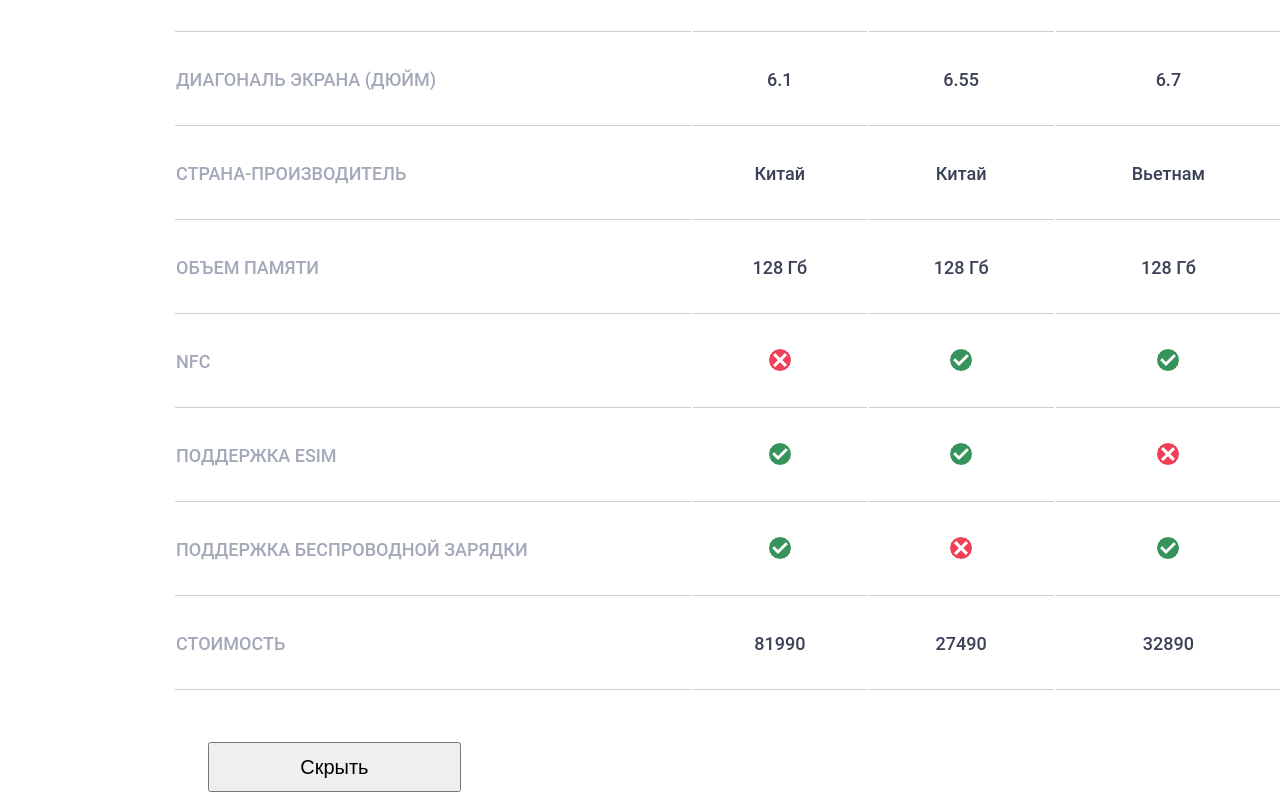
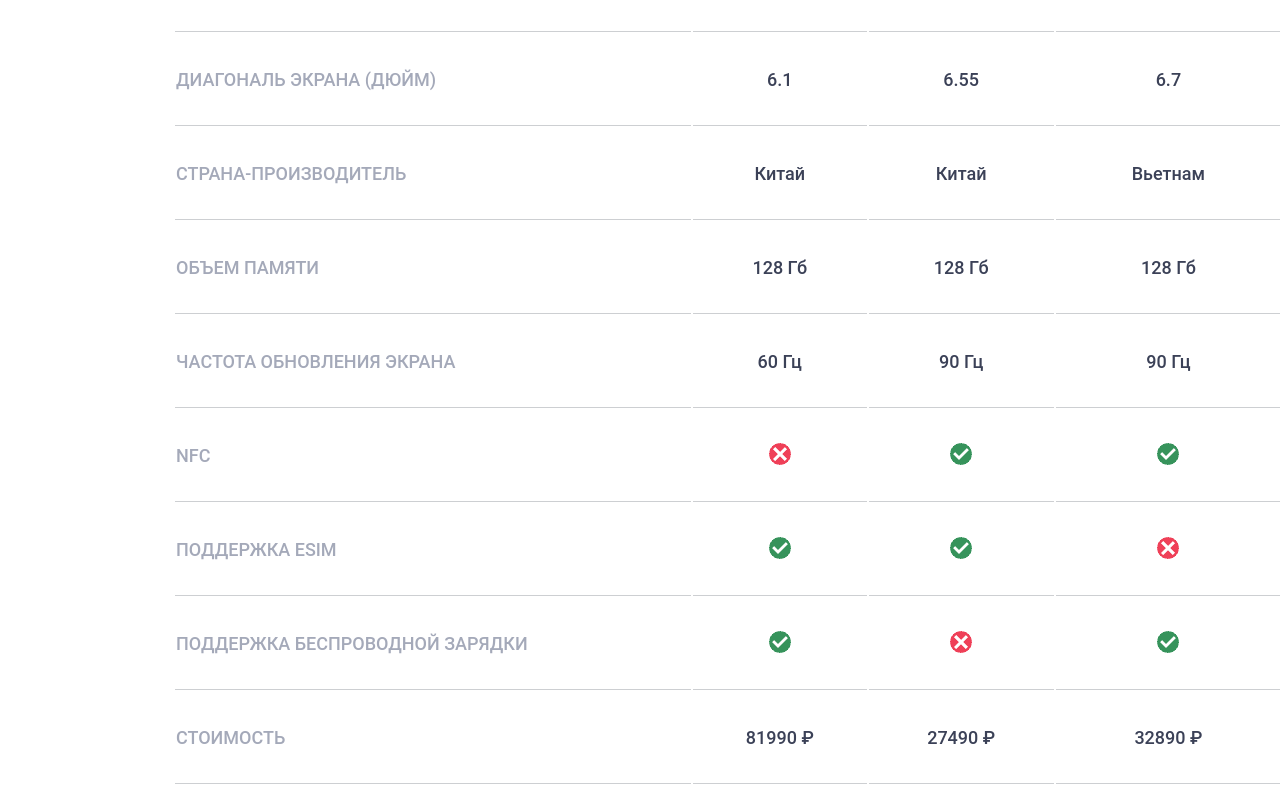
Before and after one commit to vitnsk/filterGoodJS, a Vue app: page / in a window 1280 px wide. Shown: the part 695-1495 px from the top of the page. Built offline with nearby package versions, Linux system fonts and the light colour scheme.

Commit message:
work-ver1

```diff
--- a/src/components/Phone.vue
+++ b/src/components/Phone.vue
@@ -44,7 +44,7 @@
                 <tr>
                 <th>
                     <div class="show-difference">
-                    <input type="checkbox"  v-model="hideGoods">Показать различия
+                    <input type="checkbox"  v-model="hideGoods" >Показать различия
                  </div>
                 </th>
 
@@ -63,16 +63,38 @@
         </thead>
 
         <tbody>
-                <tr>
+                <tr v-if="!hideGoods">
                 <td class="products-rows">Производитель</td>
-                       <td class="info-rows" v-for="(phone, index) in dateList=phones.slice(0,n)" :key="index">{{phone.company}}</td>
+                       <!-- <td class="info-rows" v-for="(phone, index) in dateList=phones.slice(0,n)" :key="index">{{phone.company}}</td> -->
+                       <template v-for="(phone, index) in phones" :key="index">
+                        <template v-if="index < n" >
 
+                        <td class="info-rows" >{{phone.company}}</td>
+
+
+                    </template>
+                    </template>
                 </tr>
 
                 <tr>
                 <td class="products-rows"> год релиза</td>
-                <td class="info-rows" v-for="(phone, index) in dateList=phones.slice(0,n)" :key="index">{{phone.year}}</td>
-                </tr>
+                <!-- <td class="info-rows" v-for="(phone, index) in dateList=phones.slice(0,n)" :key="index">{{phone.year}}</td> -->
+                <template v-for="(phone, index) in phones" :key="index">
+                    <template v-if="index < n" >
+
+                    <td class="info-rows" v-bind:selectedGoods="phone.year" v-bind:i="index">{{phone.year}}</td>
+                    <!-- <template v-bind:ph="phone.year" v-if="(phone.year)!= ph" >
+                        {{phone.year}} - {{index+1}}-{{ ph }}
+
+                    </template> -->
+                    <template v-for="(phn, index) in selectedGood" :key="index">
+                        {{ phn }}
+                    </template>
+
+                </template>
+                </template>
+
+            </tr>
                 <tr>
                 <td class="products-rows"> Диагональ экрана (дюйм)</td>
                 <td class="info-rows" v-for="(phone, index) in dateList=phones.slice(0,n)" :key="index">{{phone.diagonal}}</td>
@@ -81,12 +103,12 @@
                     <td class="products-rows">Страна-производитель</td>
                     <td class="info-rows" v-for="(phone, index) in dateList=phones.slice(0,n)" :key="index">{{phone.country}}</td>
                 </tr>
-                <tr>
+                <tr v-if="!hideGoods">
                     <td class="products-rows">Объем памяти</td>
                     <td class="info-rows" v-for="(phone, index) in dateList=phones.slice(0,n)" :key="index">{{phone.memory}} Гб</td>
                 </tr>
 
-                <tr class="fr-screen" v-if="hideGoods">
+                <tr class="fr-screen" v-if="!hideGoods">
                     <td class="products-rows">Частота обновления экрана</td>
                     <td class="info-rows" v-for="(phone, index) in dateList=phones.slice(0,n)" :key="index">{{phone.fscreen}} Гц</td>
                 </tr>
@@ -107,15 +129,15 @@
                 </tr>
                 <tr>
                     <td class="products-rows">Стоимость</td>
-                    <td class="info-rows" v-for="(phone, index) in dateList=phones.slice(0,n)" :key="index">{{phone.price}}</td>
+                    <td class="info-rows" v-for="(phone, index) in dateList=phones.slice(0,n)" :key="index">{{phone.price}} ₽</td>
                 </tr>
 
             </tbody>
                 </table>
 
             </div>
-            <button class="hid" @click="hide">Скрыть</button>
-
+            <!-- <button class="hid" @click="hide">Скрыть</button>
+            -->
             <!-- <button class="hid" @click="page1">Лист-1</button>
             <button class="hid" @click="page2">Лист-1</button> -->
             <!-- <input class="hid" v-model="start" type="number" />
@@ -138,20 +160,24 @@ export default {
             n:3,
               phones: [
                      //{title:'', company:"ПРОИЗВОДИТЕЛЬ", year: "ГОД РЕЛИЗА", dioganal:"ДИАГОНАЛЬ ЭКРАНА (ДЮЙМ)", memory: "" ,fscreen: 60, NFC: 0, ESIM: 1, wcharger: 1,  price: 81990},
-                      {title:'Apple iPhone 12', titleImg:'./src/components/images/image 16.png',company:'Apple', year: 2020, diagonal: 6.1, country: "Китай", memory: 128 ,fscreen: 60, NFC: './src/components/images/Subtract0.png', ESIM: './src/components/images/Subtract1.png', wcharger: './src/components/images/Subtract1.png',  price: 81990},
-                      {title:'Xiaomi Mi 11 Lite', titleImg:'./src/components/images/Xiaomi Mi 11 Lite 1.png', company:'Xiaomi', year: 2021, diagonal: 6.55, country: "Китай", memory: 128 ,fscreen: 90, NFC: './src/components/images/Subtract1.png', ESIM: './src/components/images/Subtract1.png', wcharger: './src/components/images/Subtract0.png',  price: 27490},
+                      {title:'Apple iPhone 12', titleImg:'./src/components/images/image 16.png',company:'Apple', year: 2021, diagonal: 6.1, country: "Китай", memory: 128 ,fscreen: 60, NFC: './src/components/images/Subtract0.png', ESIM: './src/components/images/Subtract1.png', wcharger: './src/components/images/Subtract1.png',  price: 81990},
+                      {title:'Xiaomi Mi 11 Lite', titleImg:'./src/components/images/Xiaomi Mi 11 Lite 1.png', company:'Xiaomi', year: 2022, diagonal: 6.55, country: "Китай", memory: 128 ,fscreen: 90, NFC: './src/components/images/Subtract1.png', ESIM: './src/components/images/Subtract1.png', wcharger: './src/components/images/Subtract0.png',  price: 27490},
+                      {title:'Samsung Galaxy A72', titleImg:'./src/components/images/A72 1.png', company:'Samsung', year: 2021, diagonal: 6.7, country: "Вьетнам", memory: 128 ,fscreen: 90, NFC: './src/components/images/Subtract1.png', ESIM: './src/components/images/Subtract0.png', wcharger: './src/components/images/Subtract1.png',  price: 32890},
+                      {title:'Samsung Galaxy A72', titleImg:'./src/components/images/A72 1.png', company:'Samsung', year: 2021, diagonal: 6.7, country: "Вьетнам", memory: 128 ,fscreen: 90, NFC: './src/components/images/Subtract1.png', ESIM: './src/components/images/Subtract0.png', wcharger: './src/components/images/Subtract1.png',  price: 32890},
+                      {title:'Samsung Galaxy A72', titleImg:'./src/components/images/A72 1.png', company:'Samsung', year: 2021, diagonal: 6.7, country: "Вьетнам", memory: 128 ,fscreen: 90, NFC: './src/components/images/Subtract1.png', ESIM: './src/components/images/Subtract0.png', wcharger: './src/components/images/Subtract1.png',  price: 32890},
                       {title:'Samsung Galaxy A72', titleImg:'./src/components/images/A72 1.png', company:'Samsung', year: 2021, diagonal: 6.7, country: "Вьетнам", memory: 128 ,fscreen: 90, NFC: './src/components/images/Subtract1.png', ESIM: './src/components/images/Subtract0.png', wcharger: './src/components/images/Subtract1.png',  price: 32890}
+
               ],
+              selectedGoods:[],
               visible: true,
               hideGoods: false,
+
         }
 
               },
-              methods: {
-	    hide: function() {
-		//this.visible = false;
-
-        this.visible = !this.visible;
+methods: {
+	    hiden() {
+	    this.visible = !this.visible;
 	},
     good2(){
        this.n=2;
@@ -194,20 +220,25 @@ export default {
        this.vis6=true
     },
 
-    dateList: function(phones){
-         return this.phones.slice(0,1);
+    selectList(){
+      this.selectedGoods.push (this.ph);
+        // return this.phones.slice(this.start,this.end);
+    }
+
+
 
 },
 computed:{
     dateList: function(){
         this.phones=  this.phones.slice(0,1);
     },
-    visibleList(){
-        return this.phones.slice(this.start,this.end);
-    }
+    //selectList(){
+       // return selectedGoods[i]=ph;
+        // return this.phones.slice(this.start,this.end);
+    //}
             }
         }
-    }
+
 </script>
 
 <style>
```
